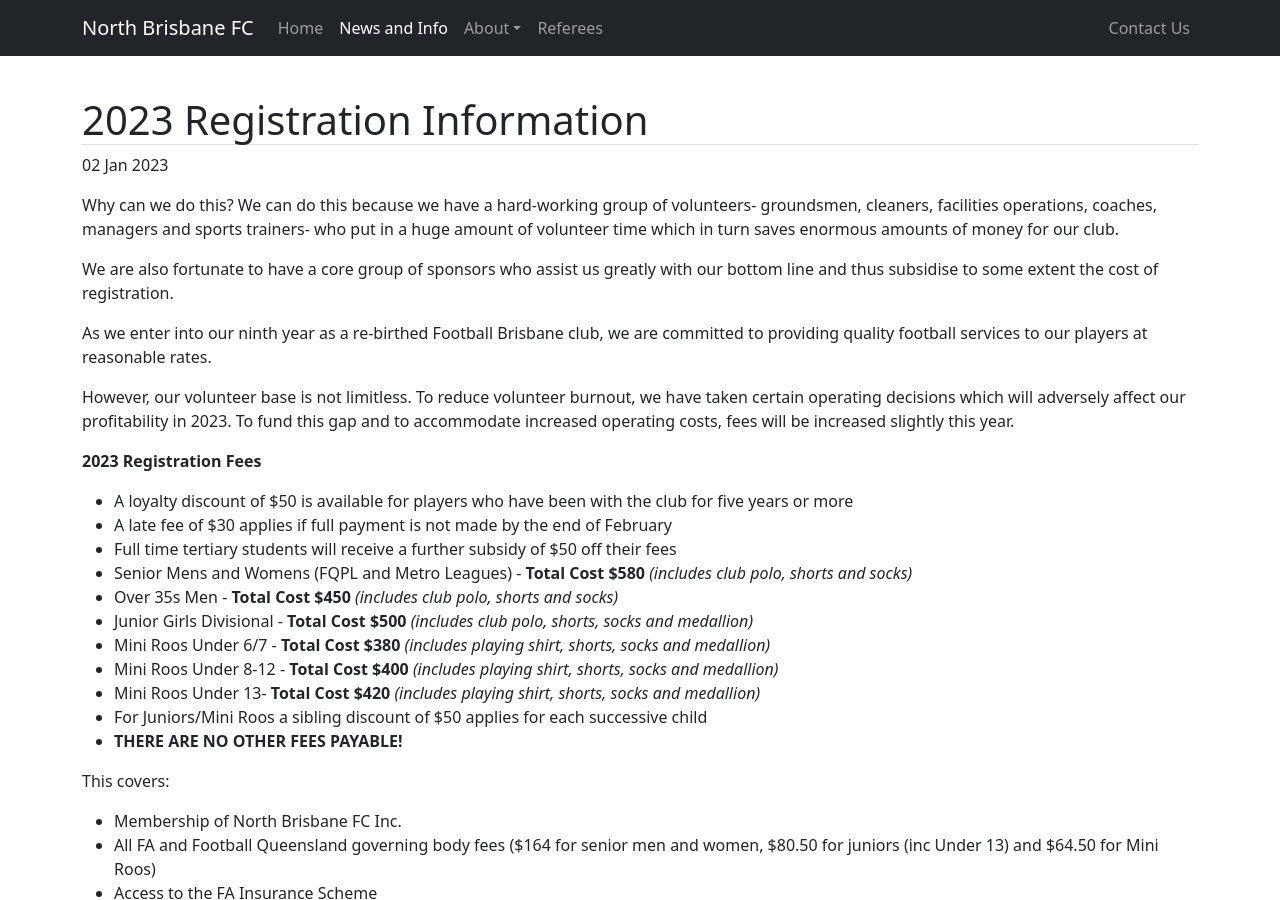
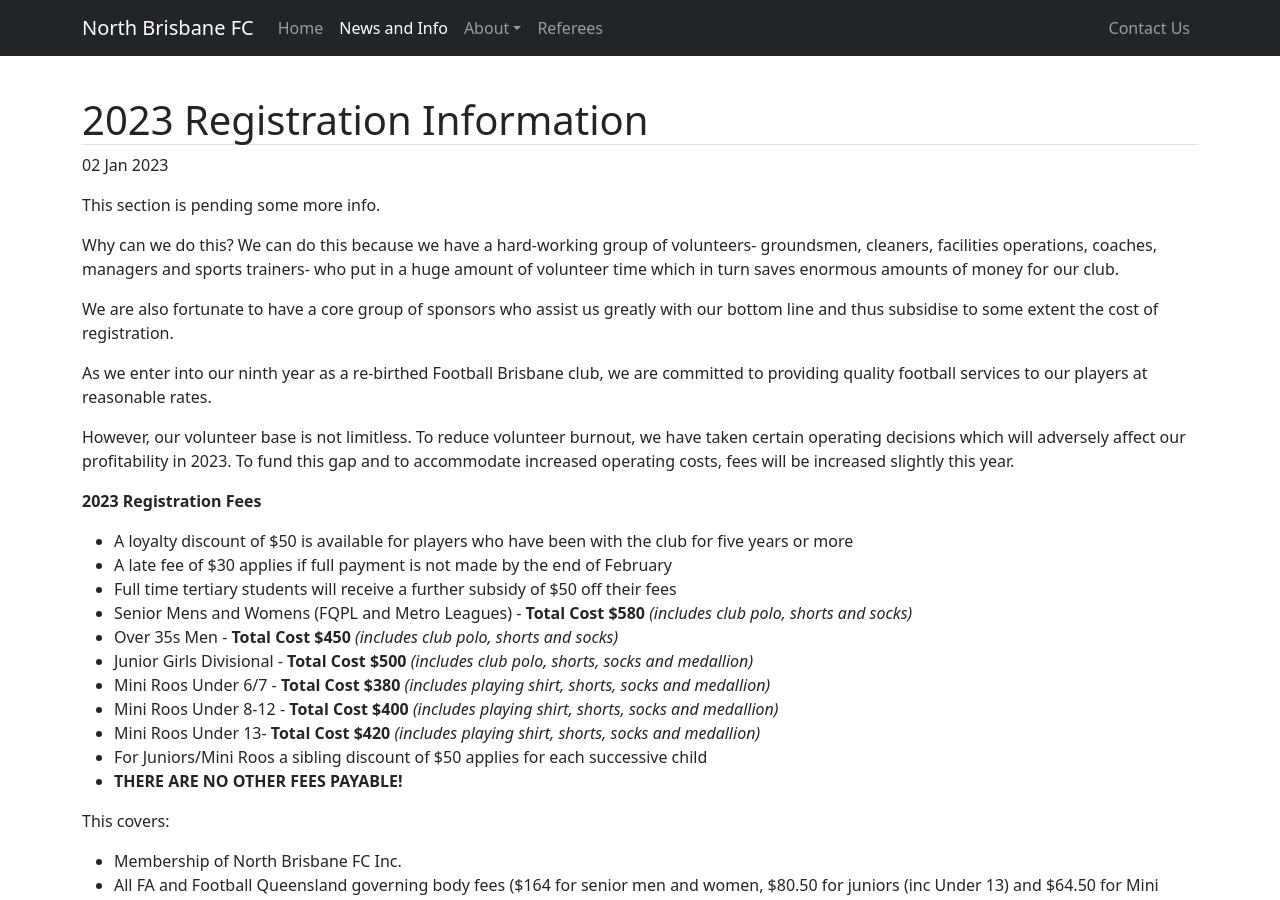
Before and after one commit to technicalnbfc/technicalnbfc.github.io, a Jekyll site: the page built from blog/_posts/2023-01-02-2023-registration.md, in a window 1280 px wide and 900 px high. Built offline with Jekyll 4.4.1, drawn with Linux system fonts in a browser that asks for light colours; nearby versions of some CDN libraries.

Commit message:
Update 2023-01-02-2023-registration.md

```diff
--- a/blog/_posts/2023-01-02-2023-registration.md
+++ b/blog/_posts/2023-01-02-2023-registration.md
@@ -6,6 +6,8 @@ tags: ["Registrations", "News"]
 category: Blog
 post_lead: We offer good value for money registration fees in the Football Queensland competition. Below we have published fees for all senior and junior teams and fee inlcusions.
 ---
+
+This section is pending some more info.
 
 Why can we do this? We can do this because we have a hard-working group of volunteers- groundsmen, cleaners, facilities operations, coaches, managers and sports trainers- who put in a huge amount of volunteer time which in turn saves enormous amounts of money for our club.
 
```
